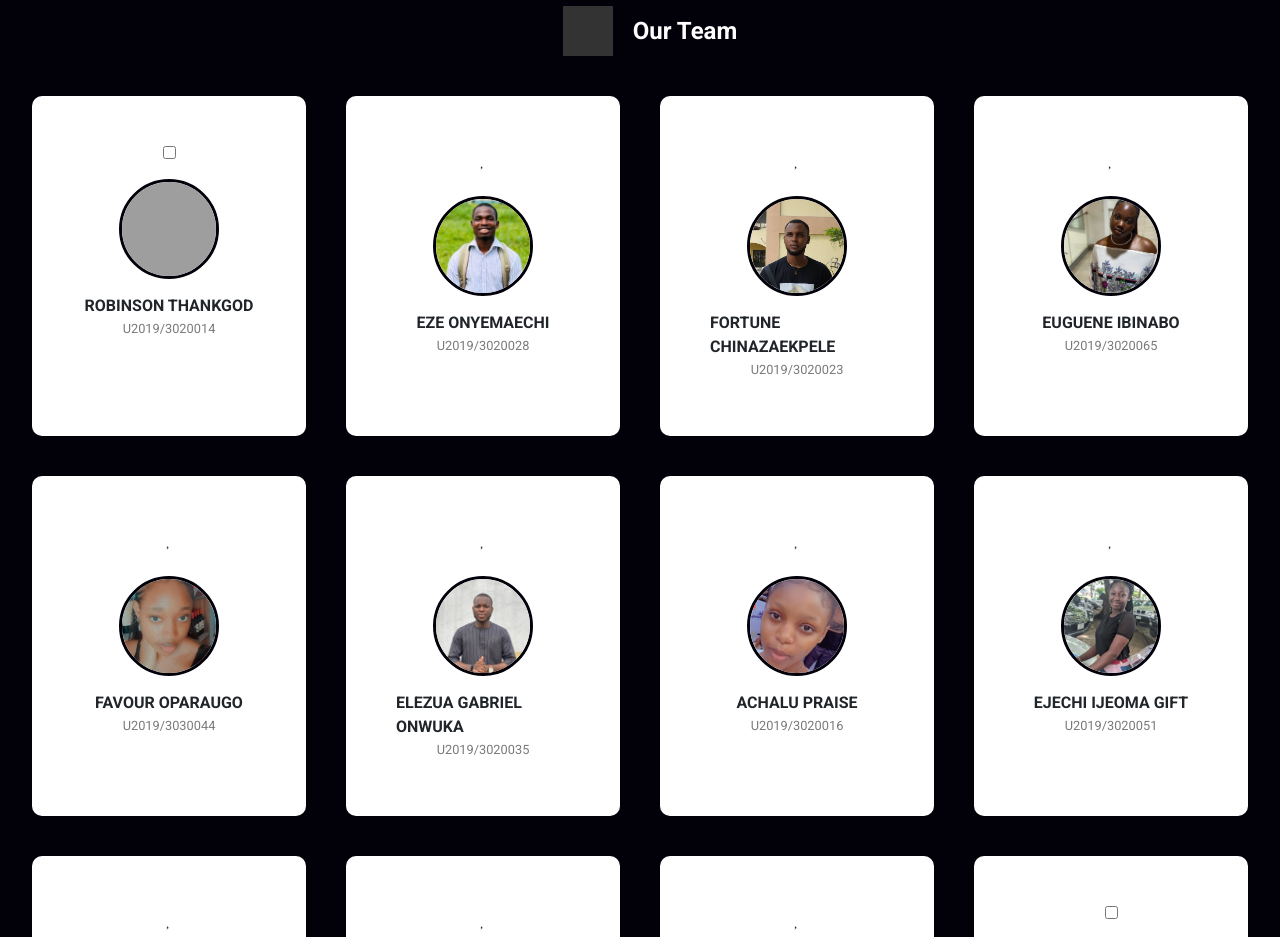
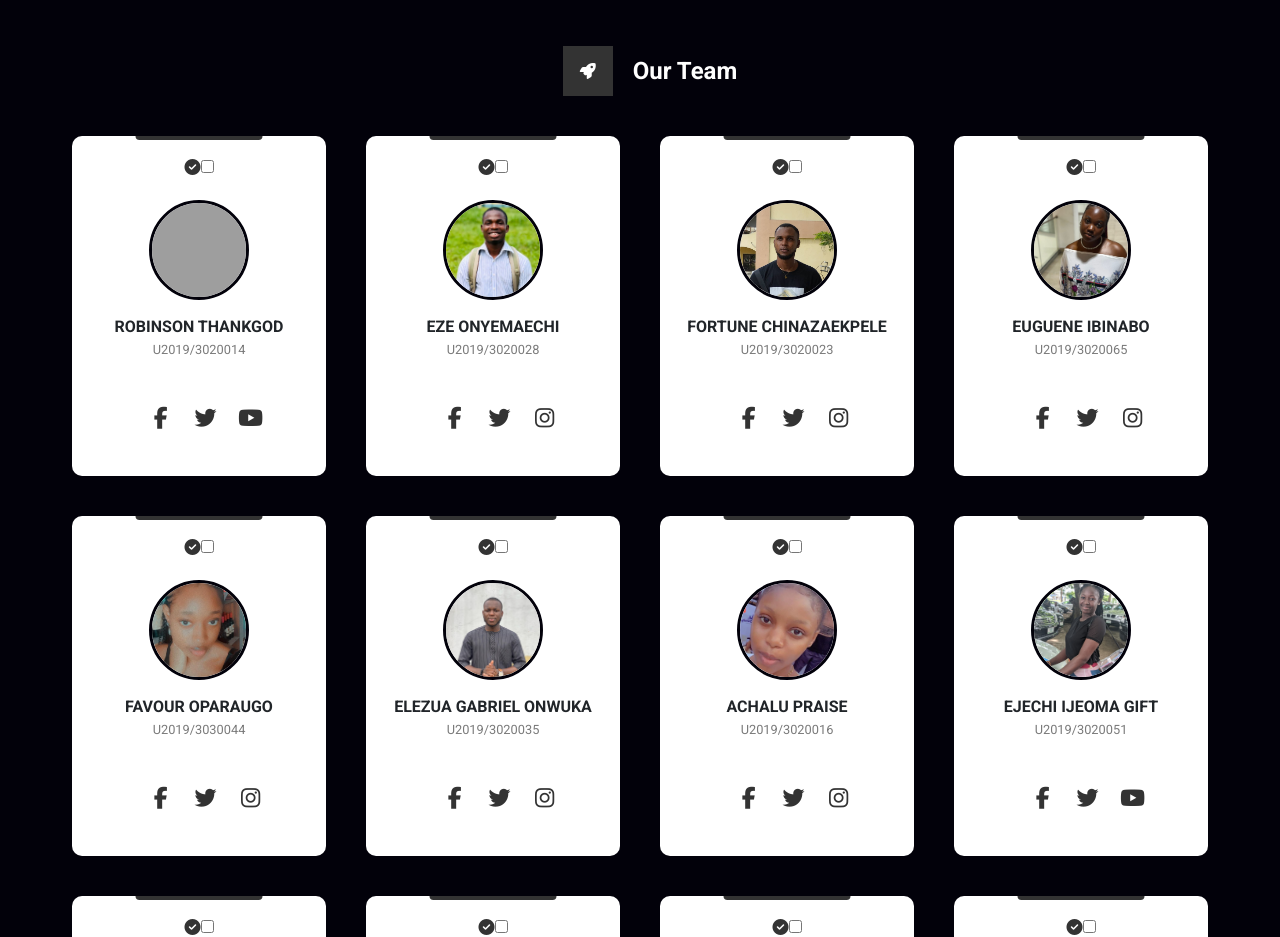
Before and after one commit to iamExony/canteen-food-app, a React (Create React App) app: page /aboutUs in a window 1280 px wide. Shown: the part 840-1777 px from the top of the page. Built offline with nearby package versions, Linux system fonts and the light colour scheme; no server answers; the database is empty; grey boxes are pictures that could not be loaded.

Commit message:
about for now

```diff
--- a/package.json
+++ b/package.json
@@ -9,6 +9,7 @@
     "@testing-library/jest-dom": "^5.14.1",
     "@testing-library/react": "^13.0.0",
     "@testing-library/user-event": "^13.2.1",
+    "babel-plugin-macros": "^3.1.0",
     "bootstrap": "^5.3.2",
     "firebase": "^10.5.0",
     "framer-motion": "^10.16.4",
--- a/public/index.html
+++ b/public/index.html
@@ -13,7 +13,8 @@
 
     <link rel="manifest" href="%PUBLIC_URL%/manifest.json" />
 
-    <title>React App</title>
+    <title>UNIQUE TASTE</title>
+    <script src="https://kit.fontawesome.com/dd9af7210e.js" crossorigin="anonymous"></script>
   </head>
   <body>
     <noscript>You need to enable JavaScript to run this app.</noscript>
--- a/src/components/about/AboutSection.jsx
+++ b/src/components/about/AboutSection.jsx
@@ -4,6 +4,7 @@ import "./about.css";
 const AboutSection = () => {
   return (
     <>
+
        <div class="wrapper mt-24">
         {/*<div class="background-container">
           <div class="bg-1"></div>
@@ -67,7 +68,7 @@ const AboutSection = () => {
             </div>
             <div class="box">
               <div class="top-bar"></div>
-              <div class="nav">
+              <div class="navigation">
                 <i class="verify fas fa-check-circle"></i>
                 <input type="checkbox" class="heart-btn" id="heart-btn" />
                 <label class="heart"></label>
@@ -93,7 +94,7 @@ const AboutSection = () => {
             </div>
             <div class="box">
               <div class="top-bar"></div>
-              <div class="nav">
+              <div class="navigation">
                 <i class="verify fas fa-check-circle"></i>
                 <input type="checkbox" class="heart-btn" id="heart-btn" />
                 <label class="heart"></label>
@@ -119,7 +120,7 @@ const AboutSection = () => {
             </div>
             <div class="box">
               <div class="top-bar"></div>
-              <div class="nav">
+              <div class="navigation">
                 <i class="verify fas fa-check-circle"></i>
                 <input type="checkbox" class="heart-btn" id="heart-btn" />
                 <label class="heart"></label>
@@ -145,7 +146,7 @@ const AboutSection = () => {
             </div>
             <div class="box">
               <div class="top-bar"></div>
-              <div class="nav">
+              <div class="navigation">
                 <i class="verify fas fa-check-circle"></i>
                 <input type="checkbox" class="heart-btn" id="heart-btn" />
                 <label class="heart"></label>
@@ -171,7 +172,7 @@ const AboutSection = () => {
             </div>
             <div class="box">
               <div class="top-bar"></div>
-              <div class="nav">
+              <div class="navigation">
                 <i class="verify fas fa-check-circle"></i>
                 <input type="checkbox" class="heart-btn" id="heart-btn" />
                 <label class="heart"></label>
@@ -197,7 +198,7 @@ const AboutSection = () => {
             </div>
             <div class="box">
               <div class="top-bar"></div>
-              <div class="nav">
+              <div class="navigation">
                 <i class="verify fas fa-check-circle"></i>
                 <input type="checkbox" class="heart-btn" id="heart-btn" />
                 <label class="heart"></label>
@@ -223,7 +224,7 @@ const AboutSection = () => {
             </div>{" "}
             <div class="box">
               <div class="top-bar"></div>
-              <div class="nav">
+              <div class="navigation">
                 <i class="verify fas fa-check-circle"></i>
                 <input type="checkbox" class="heart-btn" id="heart-btn" />
                 <label class="heart"></label>
@@ -249,7 +250,7 @@ const AboutSection = () => {
             </div>
             <div class="box">
               <div class="top-bar"></div>
-              <div class="nav">
+              <div class="navigation">
                 <i class="verify fas fa-check-circle"></i>
                 <input type="checkbox" class="heart-btn" id="heart-btn" />
                 <label class="heart"></label>
@@ -275,7 +276,7 @@ const AboutSection = () => {
             </div>
             <div class="box">
               <div class="top-bar"></div>
-              <div class="nav">
+              <div class="navigation">
                 <i class="verify fas fa-check-circle"></i>
                 <input type="checkbox" class="heart-btn" id="heart-btn" />
                 <label class="heart"></label>
@@ -301,7 +302,7 @@ const AboutSection = () => {
             </div>
             <div class="box">
               <div class="top-bar"></div>
-              <div class="nav">
+              <div class="navigation">
                 <i class="verify fas fa-check-circle"></i>
                 <input type="checkbox" class="heart-btn" id="heart-btn" />
                 <label class="heart"></label>
@@ -330,7 +331,7 @@ const AboutSection = () => {
             </div>
             <div class="box">
               <div class="top-bar"></div>
-              <div class="navigation">
+              <div class="navigationigation">
                 <i class="verify fas fa-check-circle"></i>
                 <input type="checkbox" class="heart-btn" id="heart-btn" />
                 <label class="heart"></label>
--- a/src/components/about/about.css
+++ b/src/components/about/about.css
@@ -56,7 +56,6 @@
     align-items: flex-start;
     flex-direction: column;
     font-size: 22px;
-
 }
 .text-container h1{
     font-size: 70px;
@@ -114,6 +113,10 @@ a{
     align-items: center;
     flex-direction: column;
     background-color: #02010a;
+    padding-top: 40px;
+    padding-bottom: 60px;
+    padding-left: 40px;
+    padding-right: 40px;
 }
 
 .heading {
@@ -138,17 +141,17 @@ a{
 }
 
 .box{
-    width: 400px;
+    width: 266px;
     height: 340px;
     background-color: #fff;
     display: flex;
     flex-direction: column;
     align-items: center;
     justify-content: space-between;
-    padding: 50px;
+    padding: 20px;
     border-radius: 10px;
     margin: 20px;
-    /* position: relative; */
+    position: relative;
 }
 
 .container {
@@ -173,14 +176,14 @@ a{
      color: #333;
 }
 
-.navigation{
+.nav{
     display: flex;
     justify-content: space-between;
     align-items: center;
     width: 100%;
 }
 
-.navigation .heart{
+.nav .heart{
    color: rgba(155,155,155);
 }
 
```
